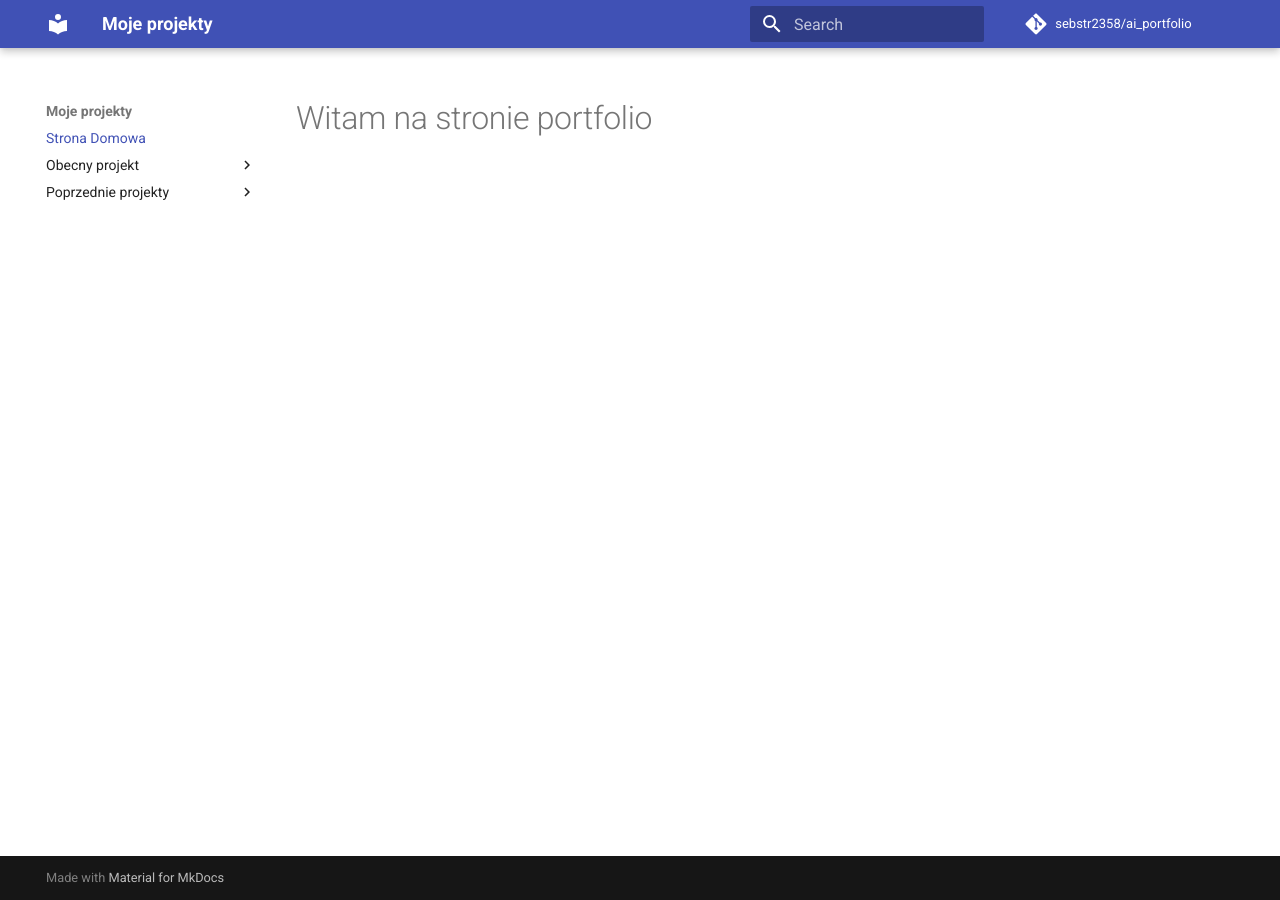
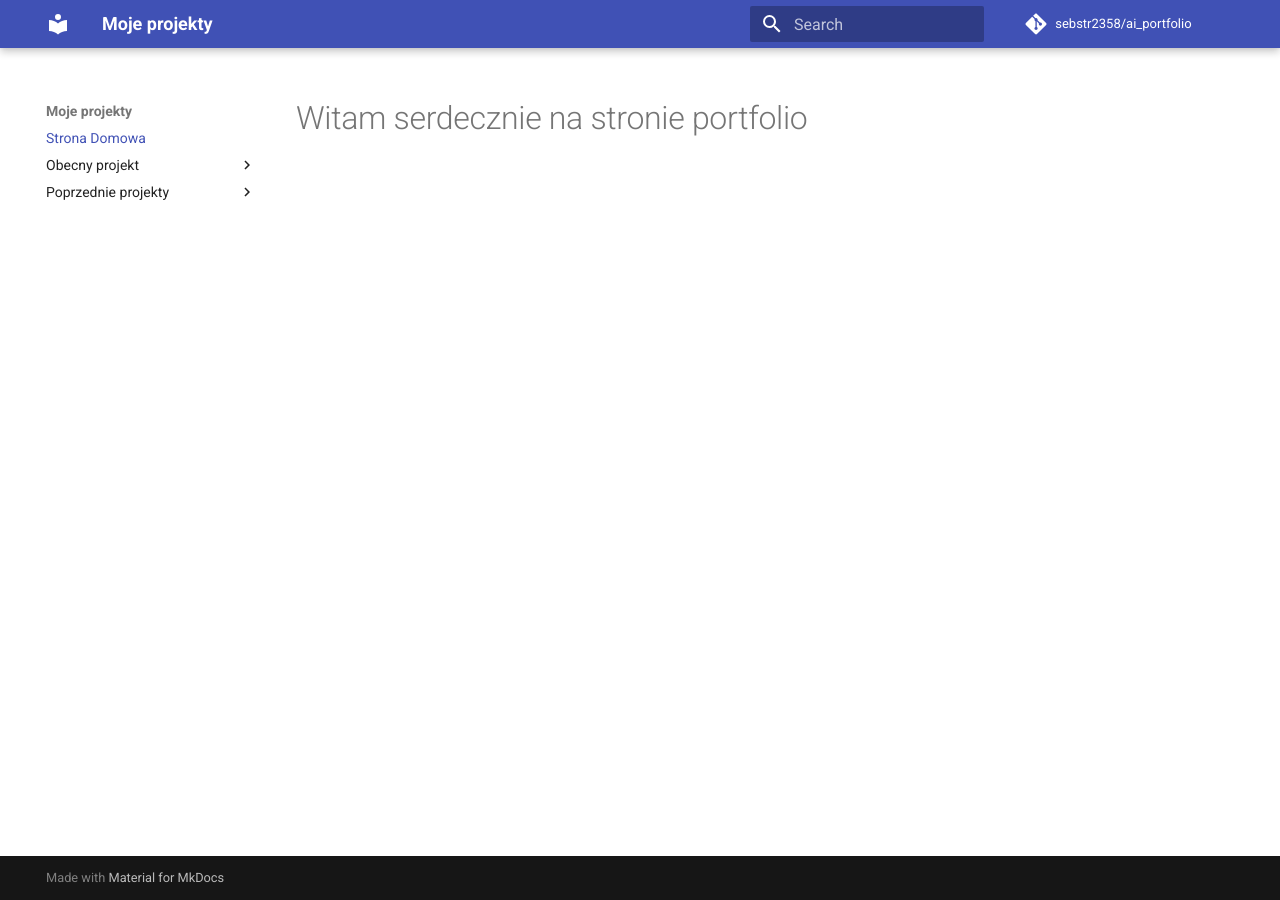
Before and after one commit to sebstr2358/ai_portfolio, an MkDocs documentation site: the page built from docs/index.md, in a window 1280 px wide. Built offline with MkDocs 1.6.1 and Material for MkDocs 9.7.7, drawn with Linux system fonts in a browser that asks for light colours; comment, search, counter and statistics services are not loaded.

Commit message:
change heading

```diff
--- a/docs/index.md
+++ b/docs/index.md
@@ -1 +1 @@
-# Witam na stronie portfolio
+# Witam serdecznie na stronie portfolio
```
